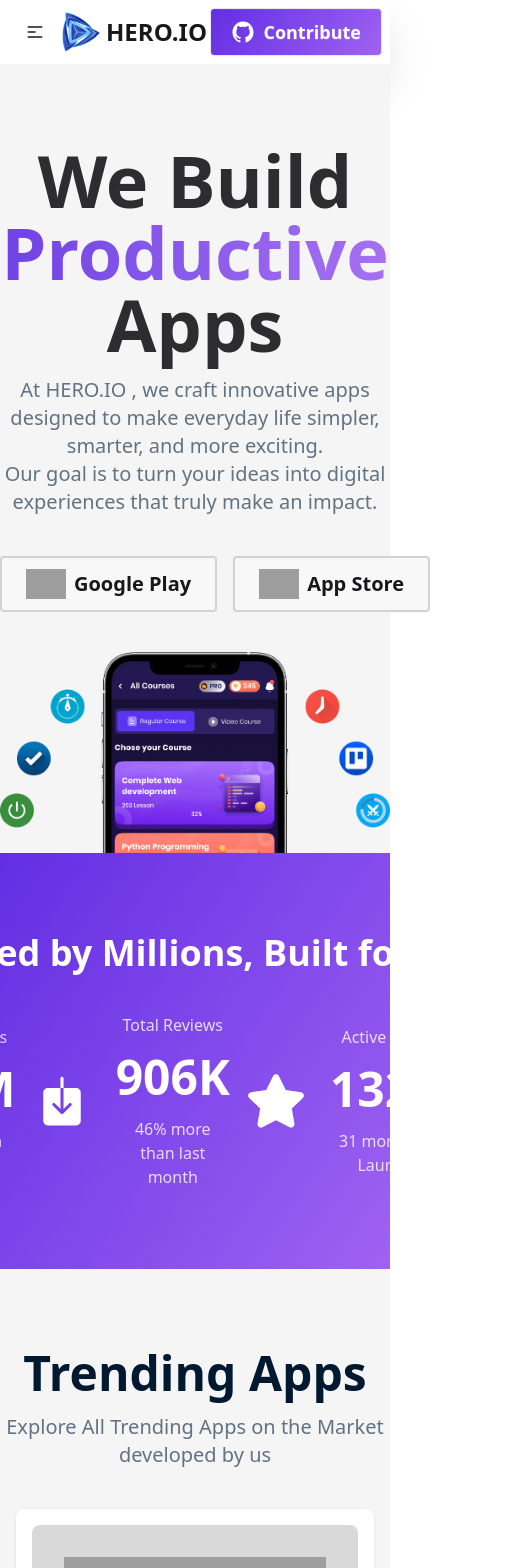
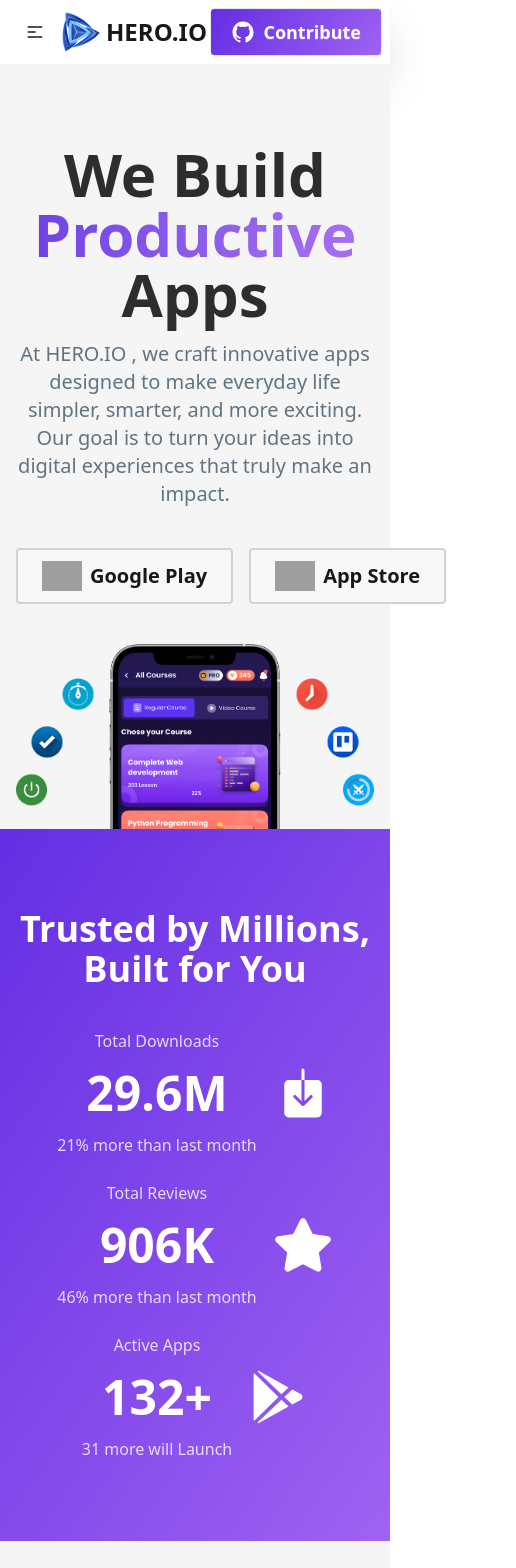
Before and after one commit to saidursayed/assignment-08, a React (Vite) app: page / in a window 390 px wide. Shown: the top 1568 px of the page, 516 px wide, since content can reach past the window. Built offline with nearby package versions, Linux system fonts and the light colour scheme; grey boxes are pictures that could not be loaded.

Commit message:
responsive Home and Apps pages

```diff
--- a/src/Components/Banner/Banner.jsx
+++ b/src/Components/Banner/Banner.jsx
@@ -8,10 +8,10 @@ import { IoLogoGooglePlaystore } from "react-icons/io5";
 const Banner = () => {
   return (
     <div>
-      <div className="bg-[#f5f5f5] pt-20">
+      <div className="bg-[#f5f5f5] pt-20 px-4 md:px-0">
         <Container>
           <div className="text-center flex flex-col items-center">
-            <h1 className="font-bold text-7xl opacity-90">
+            <h1 className="font-bold text-6xl md:text-7xl opacity-90">
               We Build <br />{" "}
               <span className="bg-linear-to-r from-[#632EE3] to-[#9F62F2] bg-clip-text text-transparent font-black">
                 Productive
@@ -70,7 +70,7 @@ const Banner = () => {
               <h2 className="font-bold text-4xl mb-10 text-center">
                 Trusted by Millions, Built for You
               </h2>
-              <div className="flex justify-between items-center gap-6 text-center">
+              <div className="flex flex-col md:flex-row justify-between items-center gap-6 text-center">
                 <div className="flex items-center gap-4">
                   <div className="space-y-4">
                     <p className="opacity-80">Total Downloads</p>
--- a/src/Pages/Apps/Apps.jsx
+++ b/src/Pages/Apps/Apps.jsx
@@ -31,7 +31,7 @@ const Apps = () => {
   if (isLoading || searchLoading) return <LoadingSpinner />;
 
   return (
-    <div className="bg-[#f5f5f5] py-20">
+    <div className="bg-[#f5f5f5] py-20 px-4 md:px-0">
       <div>
         <Container>
           <div>
@@ -51,12 +51,12 @@ const Apps = () => {
       <div>
         <Container>
           <div className="flex justify-between items-center py-5 px-4 md:px-8 lg:px-12">
-            <h1 className="text-3xl font-semibold">
+            <h1 className="text-3xl flex-1 font-semibold">
               <span className="text-2xl font-semibold text-[#001931]">
                 ({searchApps.length}) Apps Found
               </span>
             </h1>
-            <label className="input bg-transparent">
+            <label className="input flex-1 bg-transparent">
               <svg
                 className="h-[1.3em] opacity-50"
                 xmlns="http://www.w3.org/2000/svg"
--- a/src/Pages/Home/Home.jsx
+++ b/src/Pages/Home/Home.jsx
@@ -14,10 +14,10 @@ const Home = () => {
 
   if (isLoading) return <LoadingSpinner />;
   return (
-    <div>
+    <div >
       <Banner></Banner>
 
-      <div className="bg-[#f5f5f5] py-20">
+      <div className="bg-[#f5f5f5] py-20 px-4 md:px-0">
         <Container>
           <div>
             <div className="text-center mb-10">
```
